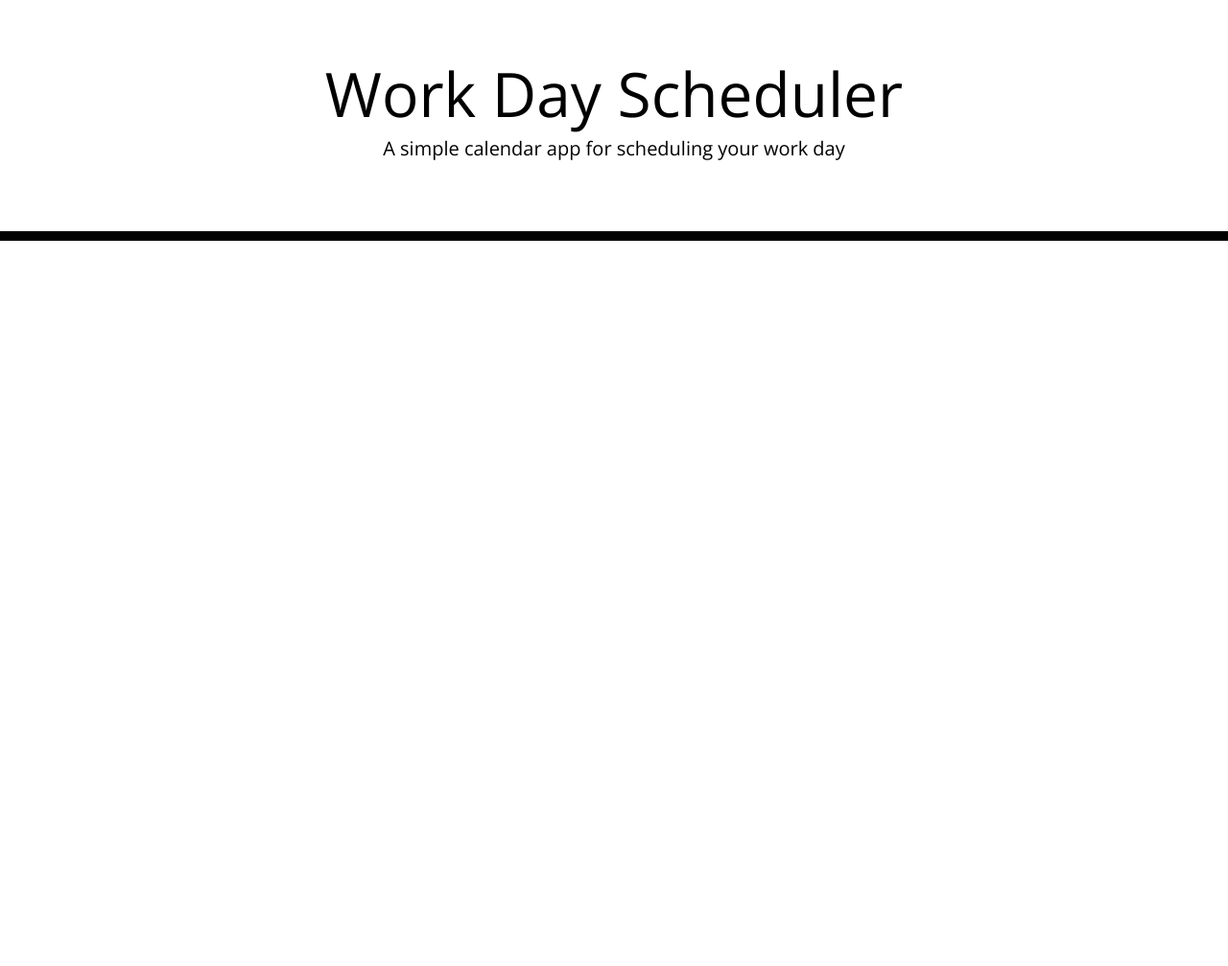
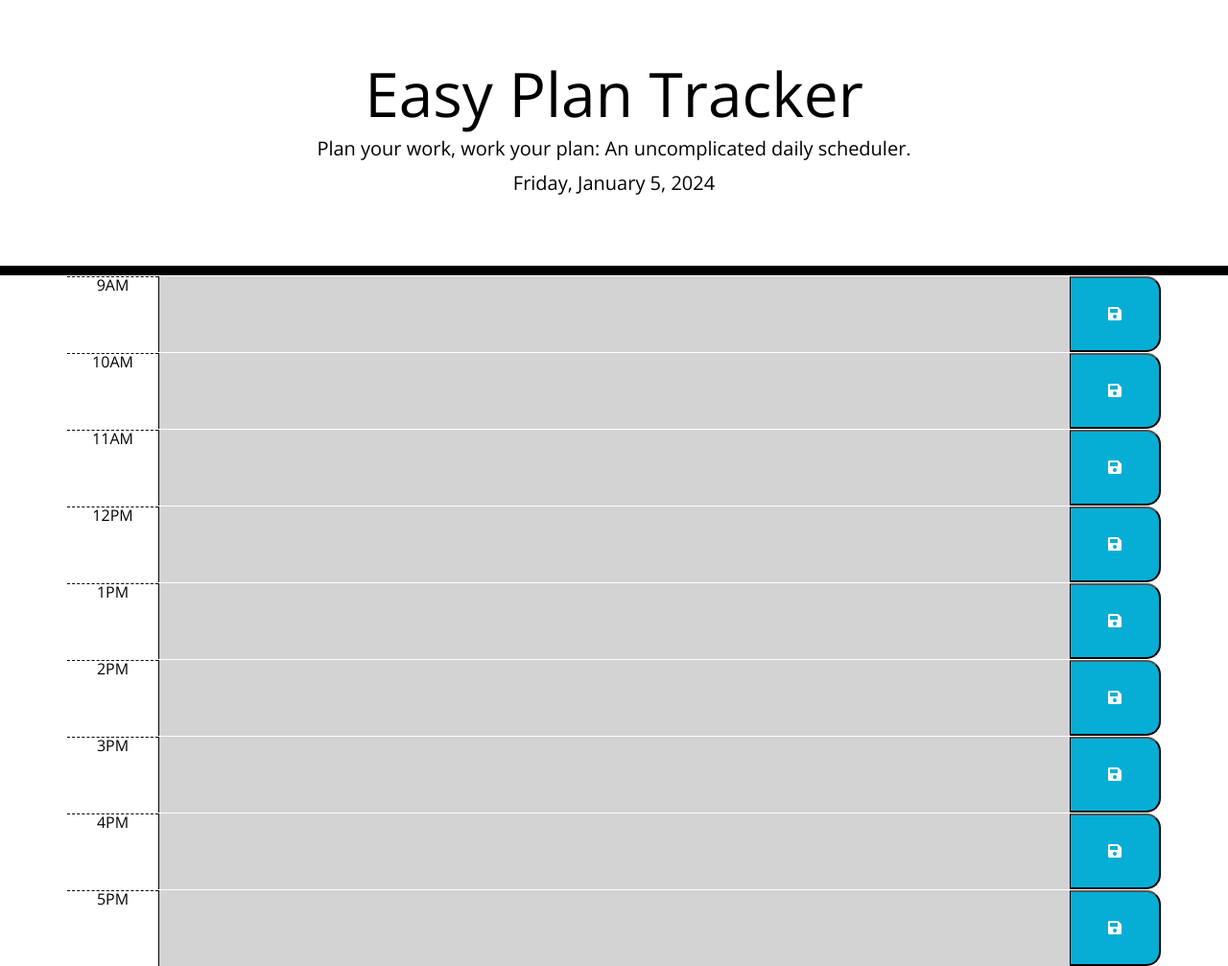
Before and after one commit to Msalarzon/Easy-Plan-Tracker, a plain HTML site: page index.html in a window 1280 px wide. Shown: the whole page at 96% size. Before the commit the page ends 800 px from the top, so only its background shows below. Drawn offline with nearby package versions, Linux system fonts and the light colour scheme.

Commit message:
Added JavaScript file and made minor HTML updates

```diff
--- a/index.html
+++ b/index.html
@@ -11,21 +11,23 @@
     integrity="sha384-50oBUHEmvpQ+1lW4y57PTFmhCaXp0ML5d60M1M7uH2+nqUivzIebhndOJK28anvf" crossorigin="anonymous" />
   <link href="https://fonts.googleapis.com/css?family=Open+Sans&display=swap" rel="stylesheet" />
   <link rel="stylesheet" href="style.css" />
-  <title>Work Day Scheduler</title>
+  <title>Easy Plan Tracker</title>
 </head>
 
 <body>
   <header>
-    <h1 class="display-3">Work Day Scheduler</h1>
-    <p class="lead">A simple calendar app for scheduling your work day</p>
+    <h1 class="display-3">Easy Plan Tracker</h1>
+    <p class="lead">Plan your work, work your plan: An uncomplicated daily scheduler.</p>
     <p id="currentDay" class="lead"></p>
   </header>
   <div class="container">
+    <div id="scheduleContainer"></div>
     <!-- Timeblocks go here -->
   </div>
 
   <script src="https://cdnjs.cloudflare.com/ajax/libs/jquery/3.2.1/jquery.min.js"></script>
   <script src="https://cdn.jsdelivr.net/npm/dayjs@1/dayjs.min.js"></script>
+  <script src="script.js"></script>
 </body>
 
 </html>
--- /dev/null
+++ b/script.js
@@ -0,0 +1,42 @@
+$(document).ready(function () {
+    $("#currentDay").text(dayjs().format("dddd, MMMM D, YYYY"));
+
+    // Apply past, present, or future styling based on the current hour
+    function createTimeBlocks() {
+        // Get the current hour
+        const currentHour = dayjs().hour();
+
+        for (let hour = 9; hour <= 17; hour++) {
+            const timeBlock = $('<div class="row time-block">');
+            const hourCol = $(`<div class="col-md-1 hour">${dayjs().hour(hour).format("hA")}</div>`);
+            const textArea = $('<textarea class="col-md-10 description">');
+            const saveBtn = $('<button class="col-md-1 saveBtn"><i class="fas fa-save"></i></button>');
+
+            // Apply past, present, or future styling based on the current hour
+            if (hour < currentHour) {
+                timeBlock.addClass('past');
+            } else if (hour === currentHour) {
+                timeBlock.addClass('present');
+            } else {
+                timeBlock.addClass('future');
+            }
+
+            // Save Button Click Event Listener
+            saveBtn.on('click', function () {
+                const userInput = textArea.val().trim();
+                // Save user input to local storage using the hour as the key
+                localStorage.setItem(`event_${hour}`, userInput);
+            });
+
+        // Retrieve saved event from local storage
+        const savedEvent = localStorage.getItem(`event_${hour}`);
+        // Set the text are value to the saved event
+        textArea.val(savedEvent);
+        // Add the time block to the schedule container
+        $('#scheduleContainer').append(timeBlock.append(hourCol, textArea, saveBtn));
+        }
+    }
+
+    // Call the function to create time blocks
+    createTimeBlocks();
+});
```
